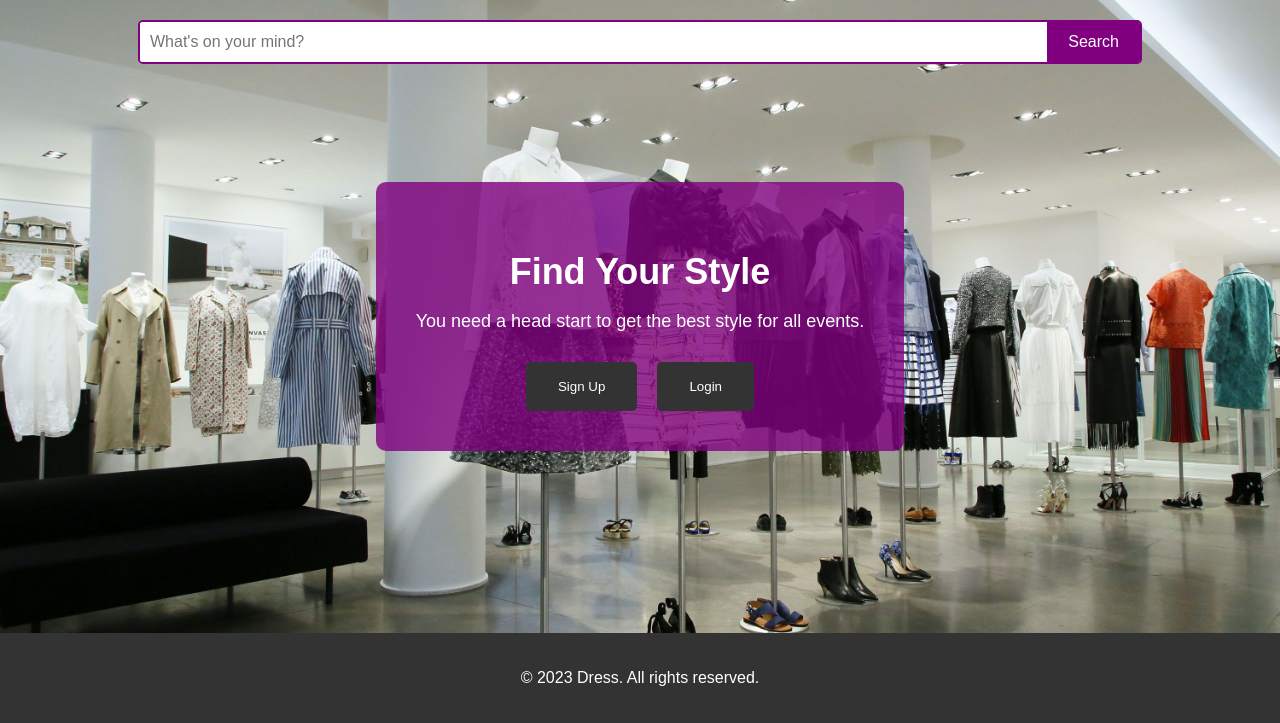
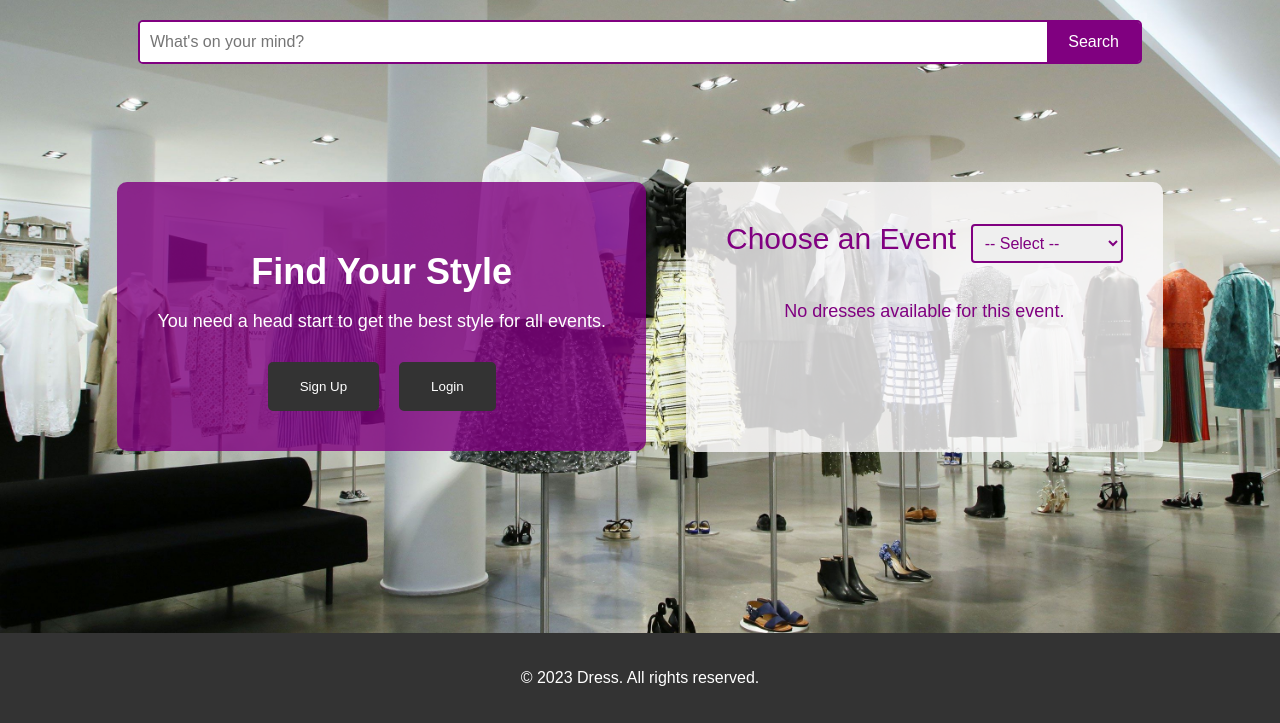
Before and after one commit to IfeBusola263/Dress_Me_Up, a Flask app: page /users/login in a window 1280 px wide. Shown: the part 77-800 px from the top of the page. Run offline with Flask 3, Linux system fonts and the light colour scheme.

Commit message:
event catalog

```diff
--- /dev/null
+++ b/web_flask/static/scripts/catalog.js
@@ -0,0 +1,61 @@
+/**
+ * This script manages the display of dress images based on the selected event.
+ * @file This file contains the dressCatalog object and the displayDress function.
+ * @summary The dressCatalog object stores dress images for different events, and the displayDress function handles the logic for displaying the dress images based on the selected event.
+ * @requires jQuery
+ */
+
+// FILEPATH: /Dress_Me_Up/web_static/scripts/catalog.js
+// This is the dressCatalog object that contains dress images for different events.
+const dressCatalog = {
+    wedding: [
+        'wedding.webp',
+        'image2.jpg'
+    ],
+    date: [
+        'image3.jpg',
+        'image4.jpg'
+    ],
+    reunion: [
+        'image5.jpg',
+        'image6.jpg'
+    ],
+    dinner: [
+        'image7.jpg',
+        'image8.jpg'
+    ],
+    birthday: [
+        'image9.jpg',
+        'image10.jpg'
+    ]
+};
+
+/**
+ * Displays dress images based on the selected event.
+ */
+function displayDress() {
+    const select = $('#events');
+    const dressCatalogue = $('#dressCatalogue');
+
+    select.on('change', function () {
+        const selectedEvent = this.value;
+
+        dressCatalogue.empty();
+        if (dressCatalog[selectedEvent]) {
+            dressCatalog[selectedEvent].forEach(image => {
+                const img = $('<img>');
+                img.attr('src', '/images/' + image);
+                dressCatalogue.append(img);
+            });
+        noDressesMessage.hide(); // Hide the message when dresses are available
+        } else {
+            dressCatalogue.empty();
+            noDressesMessage.show(); // Show the message when no dresses are available
+            // dressCatalogue.html('<p class="no-dresses-message">No dresses available for this event.');
+        }
+    });
+}
+
+$(document).ready(function () {
+    displayDress();
+});
--- /dev/null
+++ b/web_flask/static/styles/catalog.css
@@ -0,0 +1,52 @@
+.cat-label {
+    margin-right: 10px;
+    color: purple;
+    font-size: 30px;
+}
+
+.catalog {
+    align-items: center;
+    background-color: rgba(252, 251, 252, 0.8);
+    padding: 40px;
+    margin: 20px;
+    border-radius: 10px;
+    color: #fff;
+    height: 190px;
+}
+
+#events {
+    padding: 8px;
+    font-size: 16px;
+    border: 2px solid purple;
+    border-radius: 4px;
+    color: purple;
+}
+
+#events option:hover {
+    background-color: purple;
+    color: #fff;
+}
+
+#dressCatalogue {
+    display: flex;
+    flex-wrap: wrap;
+    justify-content: space-around;
+    margin-top: 20px;
+}
+
+#dressCatalogue img {
+    width: 200px;
+    height: 200px;
+    margin: 10px;
+    border-radius: 5px;
+    box-shadow: 0 0 5px rgba(0, 0, 0, 0.3);
+    transition: transform 0.3s ease-in-out;
+}
+
+#dressCatalogue img:hover {
+    transform: scale(1.1);
+}
+
+#dressCatalogue .no-dresses-message {
+    color: purple;
+}
--- a/web_flask/templates/index.html
+++ b/web_flask/templates/index.html
@@ -5,7 +5,10 @@
     <meta charset="UTF-8">
     <title>Home</title>
     <link rel="stylesheet" href="/static/styles/style.css">
+    <link rel="stylesheet" href="/static/styles/catalog.css">
+
     <script src="/static/scripts/form.js"></script>
+    <script src="/static/scripts/catalog.js"></script>
 </head>
 
 <body>
@@ -31,7 +34,25 @@
                 <button onclick="openLoginForm()">Login</button>
             </div>
         </div>
+
+        <!-- Event catalog -->
+        <div class="catalog">
+            <label class="cat-label" for="events">Choose an Event</label>
+            <select name="events" id="events">
+                <option value="">-- Select --</option>
+                <option value="wedding">Wedding</option>
+                <option value="date">Date</option>
+                <option value="reunion">Family Reunion</option>
+                <option value="dinner">Dinner</option>
+                <option value="birthday">Birthday</option>
+            </select>
+            <div id="dressCatalogue">
+                <p id="noDressesMessage" class="no-dresses-message">No dresses available for this event.</p>
+            </div>
+        </div>
     </section>
+
+    <!-- form overlays -->
     <div class="overlay" id="overlay">
         <!-- Inside login form -->
         <div class="login-form" id="loginForm">
@@ -39,9 +60,9 @@
                 <button class="close-btn" onclick="closeForm()">X</button>
             </div>
             <h2>Login</h2>
-            <form method="POST">
-                <label for="name">Name:</label>
-                <input type="text" id="name" name="name" required>
+            <form>
+                <label for="email">Email:</label>
+                <input type="email" id="email" name="email" required>
 
                 <label for="password">Password:</label>
                 <input type="password" id="password" name="password" required>
@@ -74,6 +95,7 @@
             </form>
             <p>Already have an account? <a href="#" onclick="showLoginForm()">Login</a></p>
         </div>
+
     </div>
 
     <footer>
```
Also changed, not shown: web_flask/static/images/wedding.webp (added).
